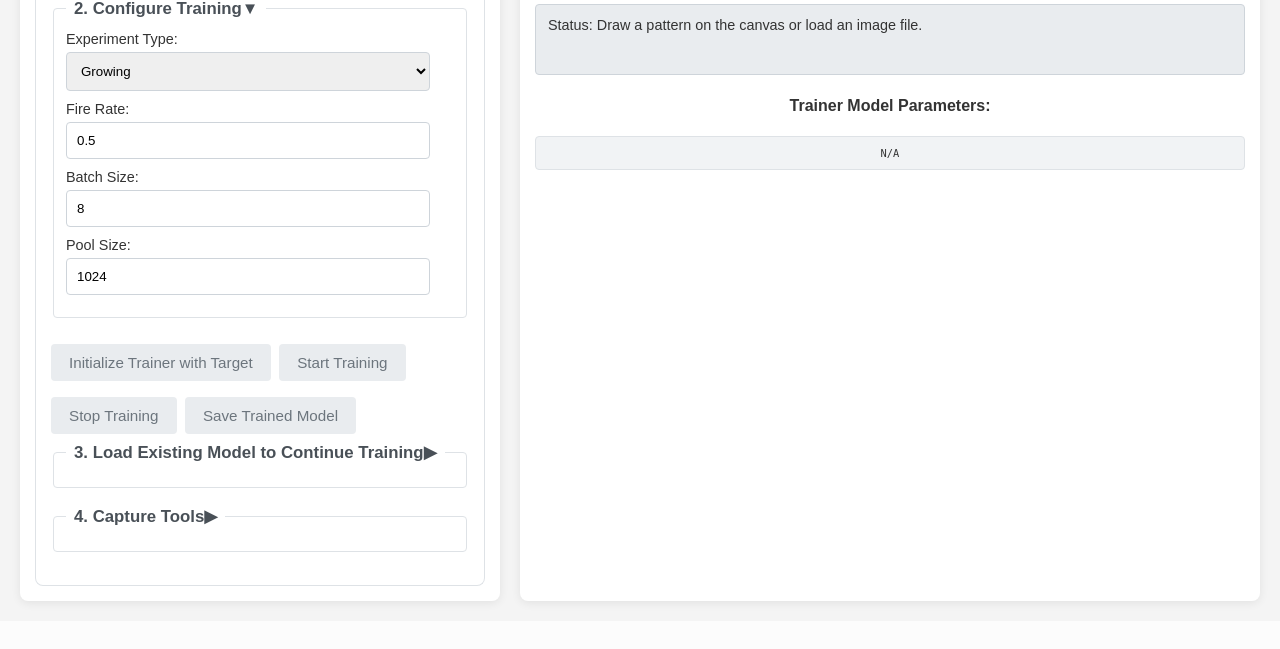
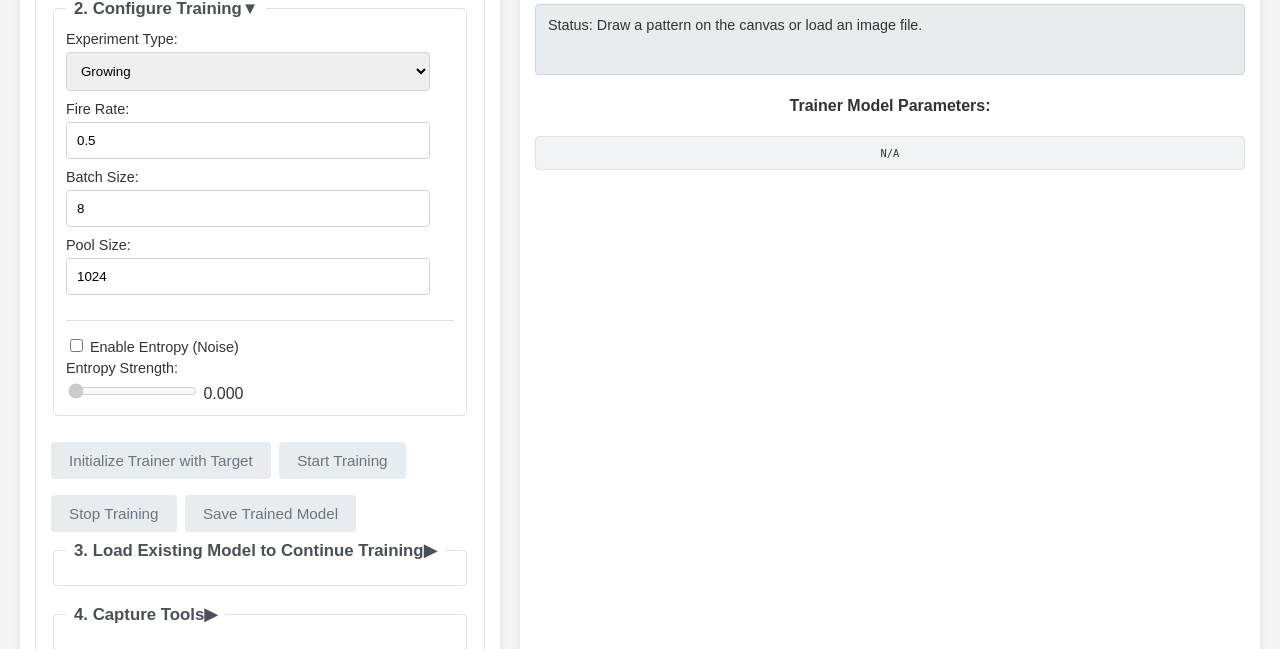
Before and after one commit to semvdn/Growing-NCA-WebUI, a Flask app: page / in a window 1280 px wide, after a click on "2. Configure Training". Shown: the part 788-1437 px from the top of the page. Before the commit the page ends 1394 px from the top, so only its background shows below. Run offline with Flask 3, Linux system fonts and the light colour scheme; parts of the project's set-up code (start-up, migrations or seed data) failed here and were passed over; some libraries are stand-ins or nearby versions.

Commit message:
added optional entropy

```diff
--- a/app.py
+++ b/app.py
@@ -16,8 +16,9 @@ import base64
 
 from nca_globals import (TARGET_SIZE, TARGET_PADDING, DEFAULT_FIRE_RATE,
                          DEFAULT_BATCH_SIZE, DEFAULT_POOL_SIZE, CHANNEL_N,
-                         DEFAULT_RUNNER_SLEEP_DURATION, RUNNER_SLEEP_DURATION_TRAINING_ACTIVE, # New import
-                         DRAW_CANVAS_DISPLAY_SIZE)
+                         DEFAULT_RUNNER_SLEEP_DURATION, RUNNER_SLEEP_DURATION_TRAINING_ACTIVE,
+                         DRAW_CANVAS_DISPLAY_SIZE,
+                         DEFAULT_ENTROPY_ENABLED, DEFAULT_ENTROPY_STRENGTH) # New imports
 from nca_utils import load_image_from_file, np2pil, to_rgb, get_model_summary, format_training_time # load_emoji removed
 from nca_model import CAModel
 from nca_trainer import NCATrainer
@@ -307,7 +308,9 @@ def initialize_trainer_route():
                 "learning_rate": float(data.get("learning_rate", 2e-3)),
                 "target_source_kind": trainer_target_source_kind, # Pass the source kind
                 "model_folder_path": app.config['MODEL_FOLDER'], # Pass the general model folder path
-                "run_dir": current_training_run_dir # New: Pass the specific run directory
+                "run_dir": current_training_run_dir, # New: Pass the specific run directory
+                "enable_entropy": bool(data.get("enable_entropy", DEFAULT_ENTROPY_ENABLED)), # New: Entropy setting
+                "entropy_strength": float(data.get("entropy_strength", DEFAULT_ENTROPY_STRENGTH)) # New: Entropy strength
             }
             if config["experiment_type"] == "Regenerating":
                 config["damage_n"] = int(data.get("damage_n", 3))
@@ -505,7 +508,9 @@ def save_trainer_model_route():
             "total_training_time_seconds": float(current_nca_trainer.get_status()["training_time_seconds"]), # Convert float32 to Python float
             "save_timestamp": time.time(),
             "save_datetime": time.strftime("%Y-%m-%d %H:%M:%S", time.localtime()),
-            "run_id": current_training_run_id # New: Add run ID to metadata
+            "run_id": current_training_run_id, # New: Add run ID to metadata
+            "enable_entropy": current_nca_trainer.ca.enable_entropy, # New: Save entropy settings
+            "entropy_strength": current_nca_trainer.ca.entropy_strength # New: Save entropy settings
         }
         with open(json_save_path, 'w') as f:
             json.dump(metadata, f, indent=4)
@@ -643,7 +648,9 @@ def load_trainer_model_route():
                 "target_padding": TARGET_PADDING,
                 "learning_rate": float(metadata.get("learning_rate", 2e-3)),
                 "target_source_kind": trainer_target_source_kind,
-                "model_folder_path": app.config['MODEL_FOLDER']
+                "model_folder_path": app.config['MODEL_FOLDER'],
+                "enable_entropy": bool(metadata.get("enable_entropy", DEFAULT_ENTROPY_ENABLED)), # New: Load entropy setting
+                "entropy_strength": float(metadata.get("entropy_strength", DEFAULT_ENTROPY_STRENGTH)) # New: Load entropy strength
             }
             if config["experiment_type"] == "Regenerating":
                 config["damage_n"] = int(metadata.get("damage_n", 3))
@@ -734,14 +741,25 @@ def load_current_training_model_for_runner_route():
         current_nca_runner = None
         try:
             initial_runner_shape = (runner_h, runner_w, CHANNEL_N) # Use determined H, W
+
+            # Pass entropy settings from the trainer's model to the runner
+            runner_enable_entropy = current_nca_trainer.ca.enable_entropy if current_nca_trainer else DEFAULT_ENTROPY_ENABLED
+            runner_entropy_strength = current_nca_trainer.ca.entropy_strength if current_nca_trainer else DEFAULT_ENTROPY_STRENGTH
+
             current_nca_runner = NCARunner(ca_model_instance=model_to_load,
-                                           initial_state_shape_tuple=initial_runner_shape)
+                                           initial_state_shape_tuple=initial_runner_shape,
+                                           enable_entropy=runner_enable_entropy,
+                                           entropy_strength=runner_entropy_strength)
             runner_sleep_duration = DEFAULT_RUNNER_SLEEP_DURATION
 
             model_summary_str = get_model_summary(current_nca_runner.ca)
             return jsonify({
                 "success": True, "message": message, "model_summary": model_summary_str,
-                "runner_preview_url": "/get_live_runner_preview"
+                "runner_preview_url": "/get_live_runner_preview",
+                "metadata": { # Include metadata for frontend to update UI
+                    "enable_entropy": runner_enable_entropy,
+                    "entropy_strength": runner_entropy_strength
+                }
             })
         except Exception as e_detail:
             tf.print(f"Error setting up runner with training model: {e_detail}\n{traceback.format_exc()}")
@@ -807,8 +825,15 @@ def load_model_for_runner_route():
             else: message += f" Grid based on default ({initial_runner_h}x{initial_runner_w})."
 
             initial_runner_shape_to_use = (initial_runner_h, initial_runner_w, CHANNEL_N)
+
+            # Pass entropy settings from loaded metadata to the runner
+            runner_enable_entropy = bool(metadata.get("enable_entropy", DEFAULT_ENTROPY_ENABLED))
+            runner_entropy_strength = float(metadata.get("entropy_strength", DEFAULT_ENTROPY_STRENGTH))
+
             current_nca_runner = NCARunner(ca_model_instance=loaded_ca_model_for_runner,
-                                           initial_state_shape_tuple=initial_runner_shape_to_use)
+                                           initial_state_shape_tuple=initial_runner_shape_to_use,
+                                           enable_entropy=runner_enable_entropy,
+                                           entropy_strength=runner_entropy_strength)
             runner_sleep_duration = DEFAULT_RUNNER_SLEEP_DURATION
             model_summary_str = get_model_summary(current_nca_runner.ca)
 
@@ -816,7 +841,11 @@ def load_model_for_runner_route():
             response_data = {
                 "success": True, "message": message, "model_summary": model_summary_str,
                 "runner_preview_url": "/get_live_runner_preview",
-                "metadata": metadata # Include metadata here
+                "metadata": { # Include metadata here, ensuring entropy settings are present
+                    **metadata, # Spread existing metadata
+                    "enable_entropy": runner_enable_entropy,
+                    "entropy_strength": runner_entropy_strength
+                }
             }
             return jsonify(response_data)
         except Exception as e:
@@ -912,6 +941,25 @@ def get_live_runner_preview_route():
         if preview_state_to_show is not None:
             state_h = preview_state_to_show.shape[0] # Runner's actual state height
             if state_h > 0: zoom = DRAW_CANVAS_DISPLAY_SIZE // state_h
+    return get_preview_image_response(preview_state_to_show, zoom_factor=max(1, zoom),
+                                      default_width_px=default_w, default_height_px=default_h)
+
+@app.route('/set_runner_entropy', methods=['POST'])
+def set_runner_entropy_route():
+    global current_nca_runner
+    if not current_nca_runner:
+        return jsonify({"success": False, "message": "Runner not initialized."}), 400
+    try:
+        data = request.json
+        enable_entropy = bool(data.get('enable_entropy', DEFAULT_ENTROPY_ENABLED))
+        entropy_strength = float(data.get('entropy_strength', DEFAULT_ENTROPY_STRENGTH))
+
+        current_nca_runner.set_entropy_settings(enable_entropy, entropy_strength)
+        return jsonify({"success": True, "message": "Runner entropy settings updated."})
+    except Exception as e:
+        tf.print(f"Error setting runner entropy: {e}\n{traceback.format_exc()}")
+        return jsonify({"success": False, "message": f"Error setting runner entropy: {str(e)}"}), 500
+
 @app.route('/get_live_runner_raw_preview_data')
 def get_live_runner_raw_preview_data_route():
     preview_state_to_show = None
--- a/nca_globals.py
+++ b/nca_globals.py
@@ -7,6 +7,12 @@ TARGET_PADDING = 16
 DEFAULT_FIRE_RATE = 0.5
 DEFAULT_BATCH_SIZE = 8
 DEFAULT_POOL_SIZE = 1024
+
+# Entropy (Gaussian Noise) settings
+DEFAULT_ENTROPY_ENABLED = False
+DEFAULT_ENTROPY_STRENGTH = 0.0
+MAX_ENTROPY_STRENGTH = 0.1
+
 HISTORY_MAX_SIZE = 200
 DEFAULT_RUNNER_SLEEP_DURATION = 0.05
 RUNNER_SLEEP_DURATION_TRAINING_ACTIVE = 0.2 # Slower FPS when training is active (e.g., 5 FPS)
--- a/static/js/script.js
+++ b/static/js/script.js
@@ -81,6 +81,13 @@ const runBrushSizeValue = document.getElementById('runBrushSizeValue');
 const runFpsSlider = document.getElementById('runFpsSlider');
 const runFpsValue = document.getElementById('runFpsValue');
 
+const enableEntropyTrainCheckbox = document.getElementById('enableEntropyTrain');
+const entropyStrengthTrainSlider = document.getElementById('entropyStrengthTrain');
+const entropyStrengthValueTrain = document.getElementById('entropyStrengthValueTrain');
+const enableEntropyRunCheckbox = document.getElementById('enableEntropyRun');
+const entropyStrengthRunSlider = document.getElementById('entropyStrengthRun');
+const entropyStrengthValueRun = document.getElementById('entropyStrengthValueRun');
+
 const runStatusDiv = document.getElementById('runStatus');
 const runModelParamsText = document.getElementById('runModelParamsText');
 const globalStatusMessageEl = document.getElementById('globalStatusMessage');
@@ -418,6 +425,9 @@ function updateTrainerControlsAvailability() {
     loadCurrentTrainingModelBtnRun.disabled = !trainerInitialized || trainingLoopActive;
     loadTrainerModelBtn.disabled = trainingLoopActive; // New: Disable if training is active
 
+    enableEntropyTrainCheckbox.disabled = trainingLoopActive;
+    entropyStrengthTrainSlider.disabled = trainingLoopActive || !enableEntropyTrainCheckbox.checked;
+
     // Capture Tools
     const isTrainCanvasVisible = trainerDrawCanvasEl.style.display !== 'none';
     const isTrainProgressCanvasVisible = trainerProgressCanvasEl.style.display !== 'none'; // NEW
@@ -439,6 +449,9 @@ function updateRunnerControlsAvailability() {
     runToolModeDrawRadio.disabled = !runnerModelLoaded;
     runDrawColorPicker.disabled = !runnerModelLoaded || currentRunToolMode !== 'draw';
     runFpsSlider.disabled = !runnerModelLoaded;
+
+    enableEntropyRunCheckbox.disabled = !runnerModelLoaded;
+    entropyStrengthRunSlider.disabled = !runnerModelLoaded || !enableEntropyRunCheckbox.checked;
 
     if (runnerModelLoaded) {
         previewCanvasRunEl.classList.toggle('erase-mode', currentRunToolMode === 'erase');
@@ -812,6 +825,8 @@ initTrainerBtn.addEventListener('click', async () => {
         damage_n: parseInt(damageNInputTrain.value),
         batch_size: parseInt(batchSizeInputTrain.value),
         pool_size: parseInt(poolSizeInputTrain.value),
+        enable_entropy: enableEntropyTrainCheckbox.checked,
+        entropy_strength: parseFloat(entropyStrengthTrainSlider.value)
     };
     const response = await postRequest('/initialize_trainer', payload);
     showGlobalStatus(response.message, response.success);
@@ -925,7 +940,18 @@ loadTrainerModelBtn.addEventListener('click', async () => {
         trainModelParamsText.textContent = response.model_summary || 'N/A';
         trainingStatusDiv.textContent = "Status: Trainer model loaded. Ready to continue training.";
         // Optionally, update other UI elements based on loaded metadata if needed
-        // e.g., experimentTypeSelectTrain.value = response.metadata.experiment_type;
+        if (response.metadata) {
+            experimentTypeSelectTrain.value = response.metadata.experiment_type || 'Growing';
+            fireRateInputTrain.value = response.metadata.fire_rate !== undefined ? response.metadata.fire_rate : 0.5;
+            damageNInputTrain.value = response.metadata.damage_n !== undefined ? response.metadata.damage_n : 3;
+            batchSizeInputTrain.value = response.metadata.batch_size !== undefined ? response.metadata.batch_size : 8;
+            poolSizeInputTrain.value = response.metadata.pool_size !== undefined ? response.metadata.pool_size : 1024;
+            enableEntropyTrainCheckbox.checked = response.metadata.enable_entropy !== undefined ? response.metadata.enable_entropy : false;
+            entropyStrengthTrainSlider.value = response.metadata.entropy_strength !== undefined ? response.metadata.entropy_strength : 0.0;
+            entropyStrengthValueTrain.textContent = parseFloat(entropyStrengthTrainSlider.value).toFixed(3);
+            entropyStrengthTrainSlider.disabled = !enableEntropyTrainCheckbox.checked;
+            experimentTypeSelectTrain.dispatchEvent(new Event('change')); // Trigger to update damageN visibility
+        }
     } else {
         trainerInitialized = false;
         trainingStatusDiv.textContent = "Status: Failed to load trainer model.";
@@ -1070,6 +1096,25 @@ runFpsSlider.addEventListener('input', async () => {
 runToolModeEraseRadio.addEventListener('change', () => { if (runToolModeEraseRadio.checked) currentRunToolMode = 'erase'; updateRunnerControlsAvailability(); });
 runToolModeDrawRadio.addEventListener('change', () => { if (runToolModeDrawRadio.checked) currentRunToolMode = 'draw'; updateRunnerControlsAvailability(); });
 
+// Entropy controls for Runner
+enableEntropyRunCheckbox.addEventListener('change', async () => {
+    entropyStrengthRunSlider.disabled = !enableEntropyRunCheckbox.checked;
+    updateRunnerControlsAvailability(); // To update other related controls if needed
+    // Send update to backend immediately
+    await postRequest('/set_runner_entropy', {
+        enable_entropy: enableEntropyRunCheckbox.checked,
+        entropy_strength: parseFloat(entropyStrengthRunSlider.value)
+    });
+});
+entropyStrengthRunSlider.addEventListener('input', async () => {
+    entropyStrengthValueRun.textContent = parseFloat(entropyStrengthRunSlider.value).toFixed(3);
+    // Send update to backend immediately
+    await postRequest('/set_runner_entropy', {
+        enable_entropy: enableEntropyRunCheckbox.checked,
+        entropy_strength: parseFloat(entropyStrengthRunSlider.value)
+    });
+});
+
 loadCurrentTrainingModelBtnRun.addEventListener('click', async () => {
     if (!trainerInitialized) {
         showGlobalStatus("Trainer model not available (trainer not initialized).", false); return;
@@ -1088,6 +1133,12 @@ loadCurrentTrainingModelBtnRun.addEventListener('click', async () => {
         }
         runStatusDiv.textContent = "Status: Runner: Loaded current training model. FPS: " + initialFps;
         runFpsSlider.dispatchEvent(new Event('input'));
+        if (response.metadata) {
+            enableEntropyRunCheckbox.checked = response.metadata.enable_entropy !== undefined ? response.metadata.enable_entropy : false;
+            entropyStrengthRunSlider.value = response.metadata.entropy_strength !== undefined ? response.metadata.entropy_strength : 0.0;
+            entropyStrengthValueRun.textContent = parseFloat(entropyStrengthRunSlider.value).toFixed(3);
+            entropyStrengthRunSlider.disabled = !enableEntropyRunCheckbox.checked;
+        }
     }
     updateRunnerControlsAvailability();
 });
@@ -1116,6 +1167,12 @@ loadModelBtnRun.addEventListener('click', async () => {
         }
         runStatusDiv.textContent = "Status: Runner: Model loaded. FPS: " + initialFps;
         runFpsSlider.dispatchEvent(new Event('input'));
+        if (response.metadata) {
+            enableEntropyRunCheckbox.checked = response.metadata.enable_entropy !== undefined ? response.metadata.enable_entropy : false;
+            entropyStrengthRunSlider.value = response.metadata.entropy_strength !== undefined ? response.metadata.entropy_strength : 0.0;
+            entropyStrengthValueRun.textContent = parseFloat(entropyStrengthRunSlider.value).toFixed(3);
+            entropyStrengthRunSlider.disabled = !enableEntropyRunCheckbox.checked;
+        }
     } else {
         runnerModelLoaded = false;
     }
@@ -1376,6 +1433,15 @@ document.addEventListener('DOMContentLoaded', () => {
         trainBrushOpacityValue.textContent = trainBrushOpacitySlider.value + '%';
     });
 
+    enableEntropyTrainCheckbox.addEventListener('change', () => {
+        entropyStrengthTrainSlider.disabled = !enableEntropyTrainCheckbox.checked;
+        updateTrainerControlsAvailability();
+    });
+
+    entropyStrengthTrainSlider.addEventListener('input', () => {
+        entropyStrengthValueTrain.textContent = parseFloat(entropyStrengthTrainSlider.value).toFixed(3);
+    });
+
     const trainEraserModeCheckbox = document.getElementById('trainEraserModeCheckbox');
     trainEraserModeCheckbox.addEventListener('change', () => {
         isEraserModeTrain = trainEraserModeCheckbox.checked;
--- a/templates/index.html
+++ b/templates/index.html
@@ -173,6 +173,15 @@
                         <input type="number" id="batchSizeTrain" value="8" step="1" min="1">
                         <label for="poolSizeTrain">Pool Size:</label>
                         <input type="number" id="poolSizeTrain" value="1024" step="64" min="1">
+                        <hr style="margin: 15px 0;">
+                        <label style="margin-top: 10px;">
+                            <input type="checkbox" id="enableEntropyTrain"> Enable Entropy (Noise)
+                        </label>
+                        <div style="margin-top: 5px;">
+                            <label for="entropyStrengthTrain">Entropy Strength:</label>
+                            <input type="range" id="entropyStrengthTrain" min="0.0" max="0.1" step="0.001" value="0.0" disabled>
+                            <span id="entropyStrengthValueTrain">0.000</span>
+                        </div>
                     </div>
                 </fieldset>
 
@@ -245,6 +254,15 @@
                         <label for="runFpsSlider">Target FPS:</label>
                         <input type="range" id="runFpsSlider" min="1" max="60" value="20" disabled>
                         <span id="runFpsValue">20</span> FPS
+                        <hr style="margin: 15px 0;">
+                        <label style="margin-top: 10px;">
+                            <input type="checkbox" id="enableEntropyRun"> Enable Entropy (Noise)
+                        </label>
+                        <div style="margin-top: 5px;">
+                            <label for="entropyStrengthRun">Entropy Strength:</label>
+                            <input type="range" id="entropyStrengthRun" min="0.0" max="0.1" step="0.001" value="0.0" disabled>
+                            <span id="entropyStrengthValueRun">0.000</span>
+                        </div>
                     </div>
                 </fieldset>
 
```
Also changed, not shown: nca_model.py (+16 -3 lines), nca_runner.py (+17 -3 lines), nca_trainer.py (+12 -3 lines).
